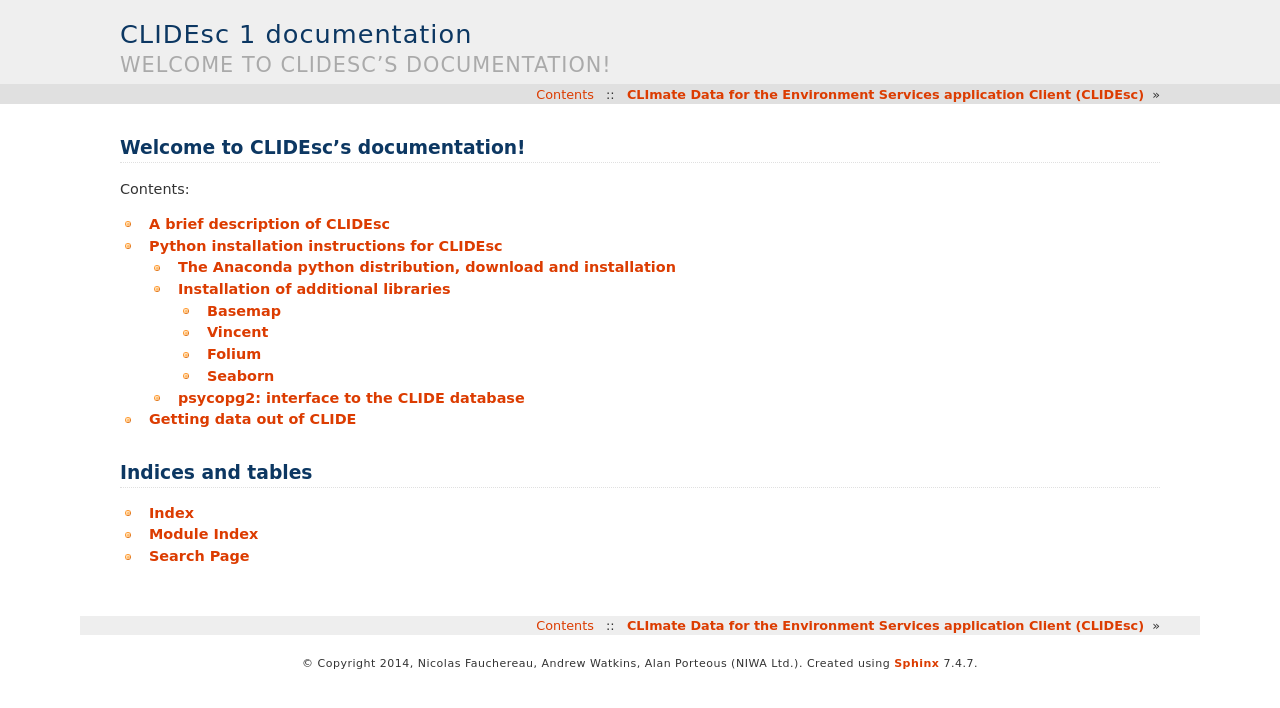
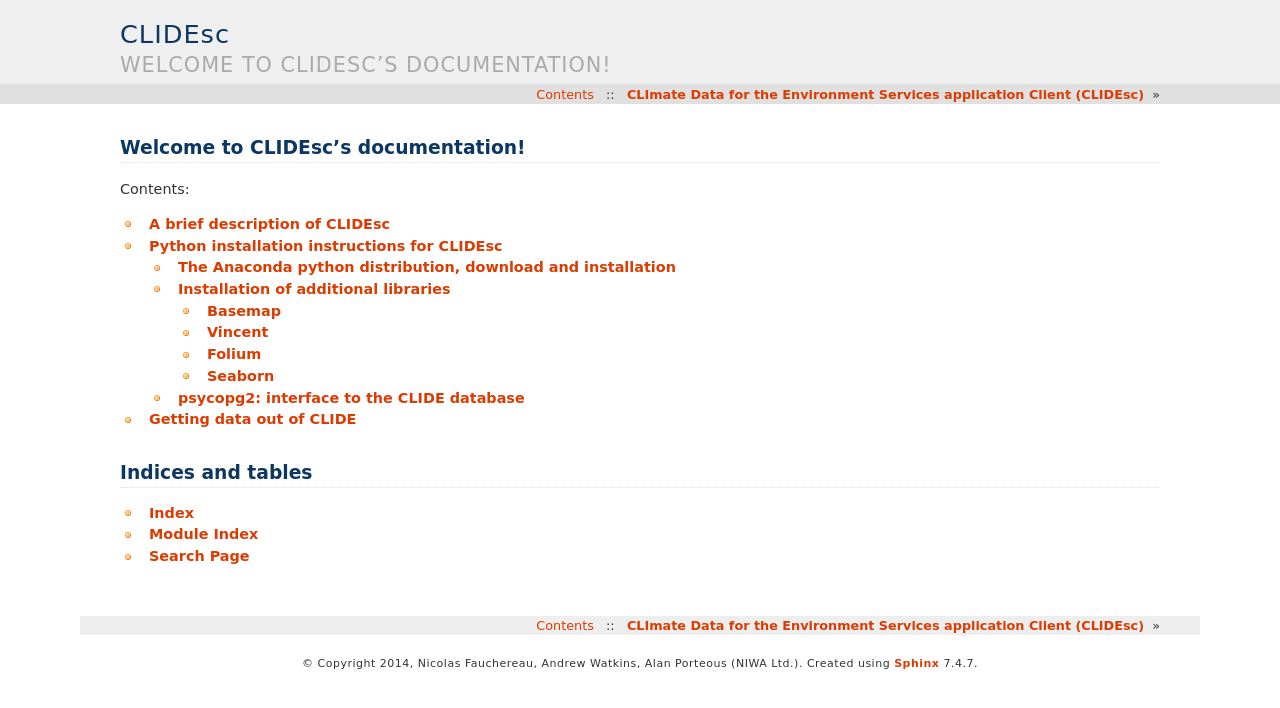
Before and after one commit to nicolasfauchereau/clidesc, a Sphinx documentation site: the page built from docs/index.rst, in a window 1280 px wide. Shown: the top 708 px of the page. Built offline with Sphinx 7.4.7, drawn with Linux system fonts in a browser that asks for light colours.

Commit message:
try insert logo

```diff
--- a/docs/conf.py
+++ b/docs/conf.py
@@ -19,6 +19,7 @@ import os
 # add these directories to sys.path here. If the directory is relative to the
 # documentation root, use os.path.abspath to make it absolute, like shown here.
 #sys.path.insert(0, os.path.abspath('.'))
+sys.path.insert(0, os.path.abspath('../clidesc/common'))
 
 # -- General configuration ------------------------------------------------
 
@@ -117,14 +118,14 @@ html_theme = 'haiku'
 
 # The name for this set of Sphinx documents.  If None, it defaults to
 # "<project> v<release> documentation".
-#html_title = None
+html_title = 'CLIDEsc documentation'
 
 # A shorter title for the navigation bar.  Default is the same as html_title.
-#html_short_title = None
+html_short_title = 'CLIDEsc'
 
 # The name of an image file (relative to this directory) to place at the top
 # of the sidebar.
-#html_logo = None
+html_logo = 'clide.png'
 
 # The name of an image file (within the static path) to use as favicon of the
 # docs.  This file should be a Windows icon file (.ico) being 16x16 or 32x32
```
Also changed, not shown: docs/clide.md (line endings or trailing spaces), docs/clide.png (added), 9 other files.
